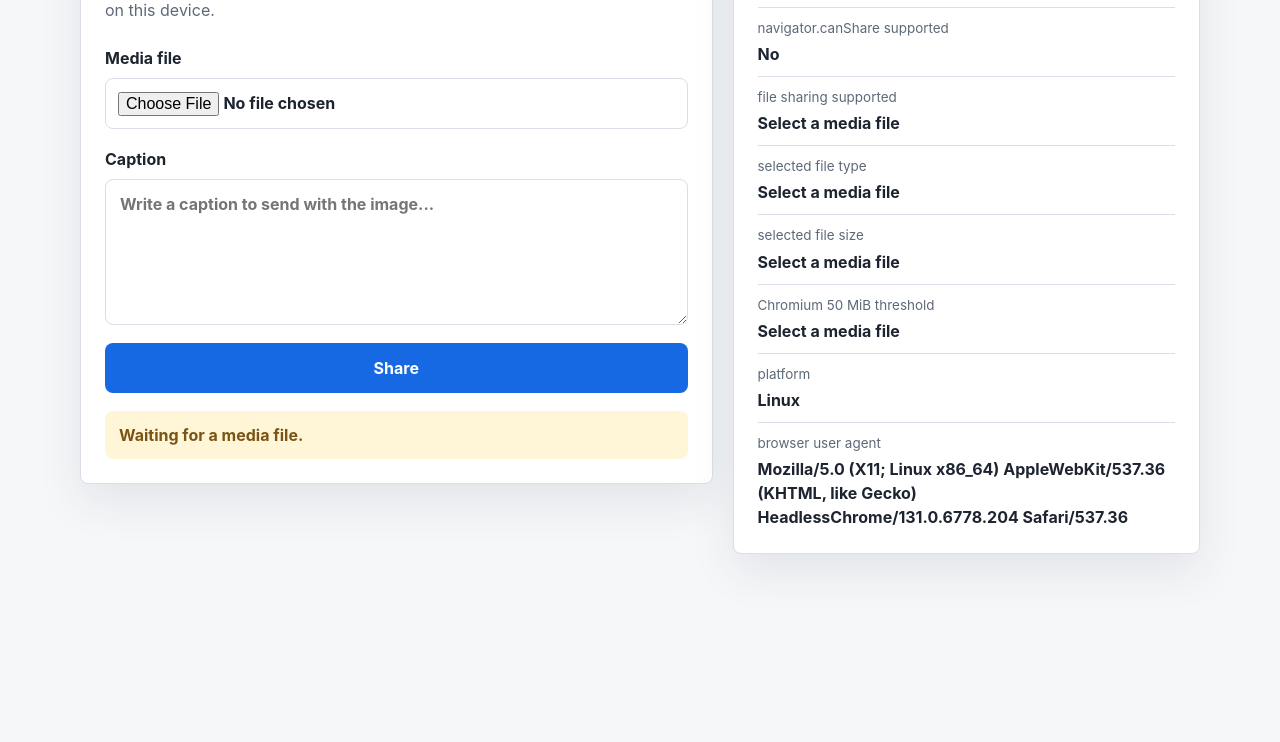
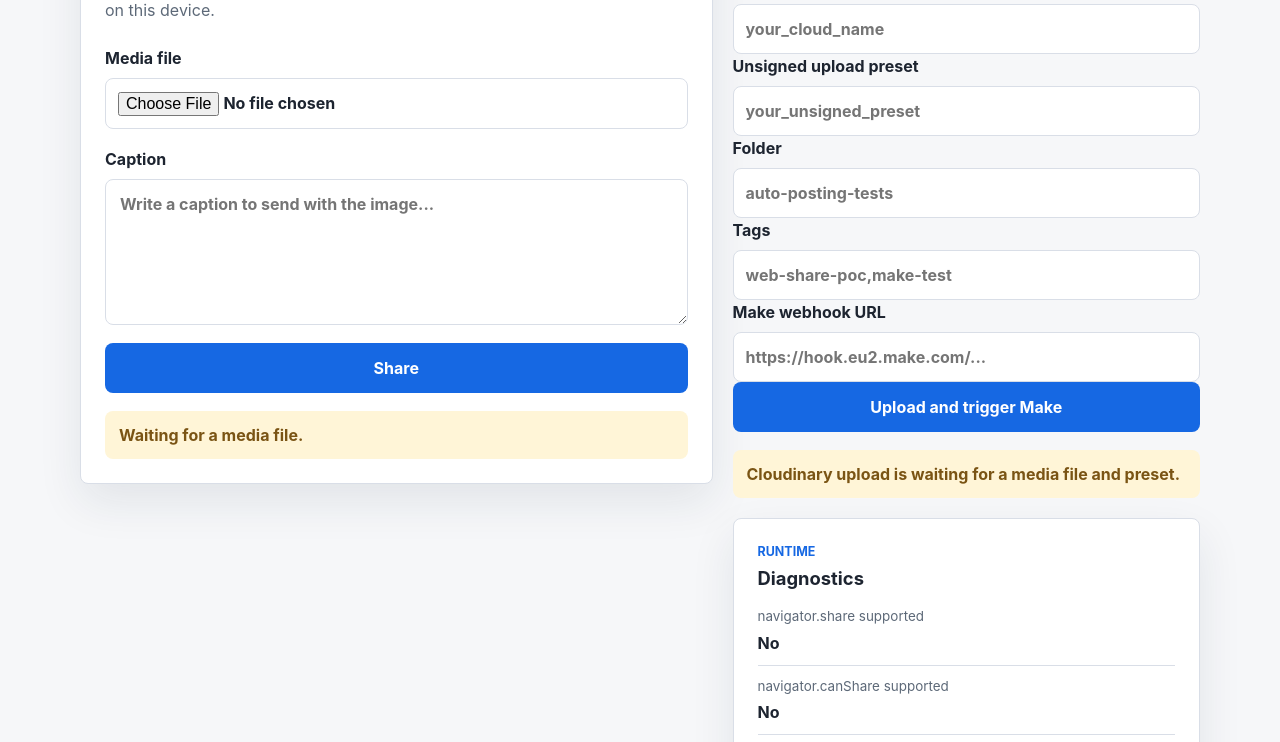
Before and after one commit to nameusering-tech/Auto-posting, a plain HTML site: page index.html in a window 1280 px wide. Shown: the part 172-914 px from the top of the page. Before the commit the page ends 800 px from the top, so only its background shows below. Drawn offline with Linux system fonts and the light colour scheme.

Commit message:
Add Make webhook controls

```diff
--- a/index.html
+++ b/index.html
@@ -8,7 +8,7 @@
       name="description"
       content="A small GitHub Pages compatible Web Share API proof of concept for image and caption sharing."
     >
-    <link rel="stylesheet" href="styles.css?v=20260804-media">
+    <link rel="stylesheet" href="styles.css?v=20260804-cloudinary">
   </head>
   <body>
     <main class="app-shell">
@@ -48,6 +48,100 @@
         <p class="status-message" id="status-message" role="status" aria-live="polite">
           Waiting for a media file.
         </p>
+      </section>
+
+      <section class="cloudinary-panel" aria-labelledby="cloudinary-title">
+        <div class="panel-header compact">
+          <p class="eyebrow">Automation</p>
+          <h2 id="cloudinary-title">Upload to Cloudinary</h2>
+          <p class="intro small">
+            Sends the selected media file to Cloudinary so Make can continue from Watch Uploaded Resources.
+          </p>
+        </div>
+
+        <form class="cloudinary-form" id="cloudinary-form">
+          <label class="field">
+            <span>Cloud name</span>
+            <input
+              id="cloudinary-cloud-name"
+              type="text"
+              autocomplete="off"
+              placeholder="your_cloud_name"
+            >
+          </label>
+
+          <label class="field">
+            <span>Unsigned upload preset</span>
+            <input
+              id="cloudinary-upload-preset"
+              type="text"
+              autocomplete="off"
+              placeholder="your_unsigned_preset"
+            >
+          </label>
+
+          <label class="field">
+            <span>Folder</span>
+            <input
+              id="cloudinary-folder"
+              type="text"
+              autocomplete="off"
+              placeholder="auto-posting-tests"
+            >
+          </label>
+
+          <label class="field">
+            <span>Tags</span>
+            <input
+              id="cloudinary-tags"
+              type="text"
+              autocomplete="off"
+              placeholder="web-share-poc,make-test"
+            >
+          </label>
+
+          <label class="field">
+            <span>Make webhook URL</span>
+            <input
+              id="make-webhook-url"
+              type="url"
+              autocomplete="off"
+              placeholder="https://hook.eu2.make.com/..."
+            >
+          </label>
+
+          <button class="primary-button" id="cloudinary-upload-button" type="submit">
+            Upload and trigger Make
+          </button>
+        </form>
+
+        <p class="status-message" id="cloudinary-status" role="status" aria-live="polite">
+          Cloudinary upload is waiting for a media file and preset.
+        </p>
+
+        <div class="upload-result" id="cloudinary-result" hidden>
+          <dl class="diagnostics-list">
+            <div>
+              <dt>resource type</dt>
+              <dd id="cloudinary-result-resource-type">-</dd>
+            </div>
+            <div>
+              <dt>public id</dt>
+              <dd id="cloudinary-result-public-id">-</dd>
+            </div>
+            <div>
+              <dt>secure URL</dt>
+              <dd id="cloudinary-result-url">-</dd>
+            </div>
+            <div>
+              <dt>Make webhook status</dt>
+              <dd id="make-result-status">Not sent</dd>
+            </div>
+          </dl>
+          <button class="secondary-button" id="copy-cloudinary-url-button" type="button">
+            Copy URL
+          </button>
+        </div>
       </section>
 
       <section class="fallback-panel" id="fallback-panel" aria-labelledby="fallback-title" hidden>
@@ -116,6 +210,6 @@
       </section>
     </main>
 
-    <script src="app.js?v=20260804-media"></script>
+    <script src="app.js?v=20260804-cloudinary"></script>
   </body>
 </html>
```
